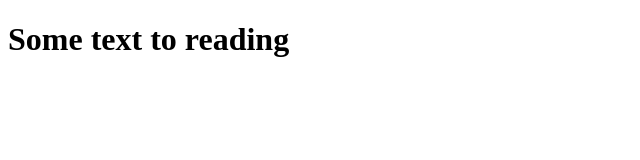
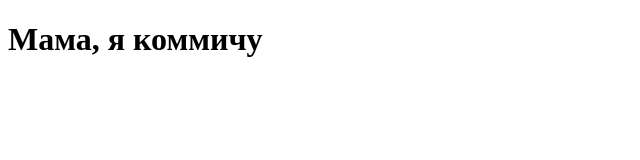
Before and after one commit to Askat327/cmd_pr_text, a plain HTML site: page index.html in a window 1280 px wide. Shown: the whole page, without its empty margins (0-640 px from the left). Drawn offline with Linux system fonts and the light colour scheme.

Commit message:
add html index file

```diff
--- a/index.html
+++ b/index.html
@@ -7,6 +7,6 @@
     <title>Document</title>
 </head>
 <body>
-    <h1>Some text to reading</h1>
+    <h1>Мама, я коммичу</h1>
 </body>
 </html>
```
